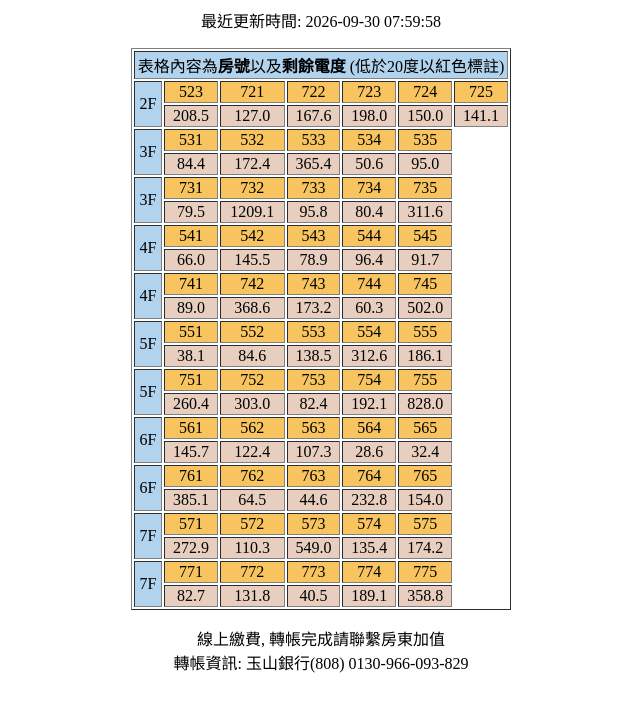
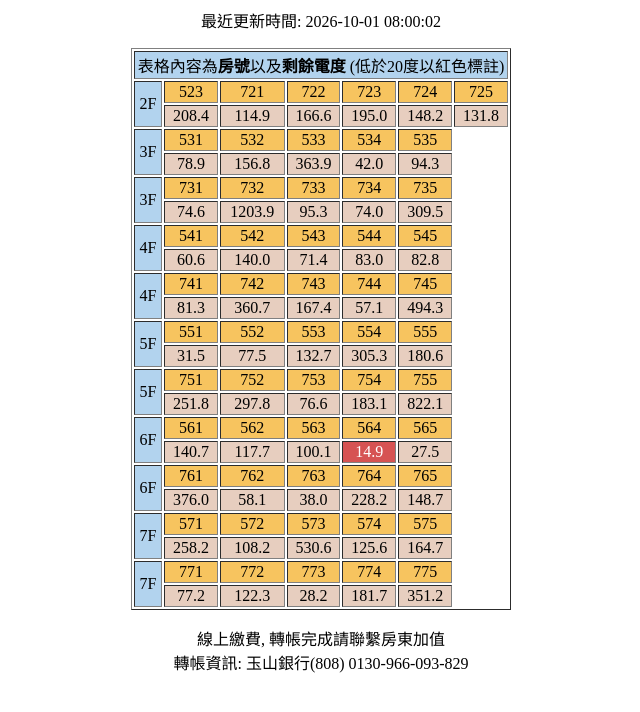
Before and after one commit to goodjiahub/power, a plain HTML site: page index.html in a window 1280 px wide. Shown: the whole page, without its empty margins (319-959 px from the left). Drawn offline with Linux system fonts and the light colour scheme.

Commit message:
Automated commit on 2026-10-01 08:00:19

```diff
--- a/index.html
+++ b/index.html
@@ -12,7 +12,7 @@
   }
   </style>
 <body>
-            <center><p>最近更新時間: 2026-09-30 07:59:58
+            <center><p>最近更新時間: 2026-10-01 08:00:02
 </p></center>
 
 <div style="overflow: auto;">
@@ -28,12 +28,12 @@
                 <td style="background-color:#F7C45F;"><center>725</center></td>
             </tr>
             <tr>
-                <td class="powerdata"><center>208.5</center></td>
-                <td class="powerdata"><center>127.0</center></td>
-                <td class="powerdata"><center>167.6</center></td>
-                <td class="powerdata"><center>198.0</center></td>
-                <td class="powerdata"><center>150.0</center></td>
-                <td class="powerdata"><center>141.1</center></td>
+                <td class="powerdata"><center>208.4</center></td>
+                <td class="powerdata"><center>114.9</center></td>
+                <td class="powerdata"><center>166.6</center></td>
+                <td class="powerdata"><center>195.0</center></td>
+                <td class="powerdata"><center>148.2</center></td>
+                <td class="powerdata"><center>131.8</center></td>
             </tr>
             <tr>
                 <td style="background-color:#B2D3EE;" rowspan="2" ><center>3F</center></td>
@@ -44,11 +44,11 @@
                 <td style="background-color:#F7C45F;"><center>535</center></td>
             </tr>
             <tr>
-                <td class="powerdata"><center>84.4</center></td>
-                <td class="powerdata"><center>172.4</center></td>
-                <td class="powerdata"><center>365.4</center></td>
-                <td class="powerdata"><center>50.6</center></td>
-                <td class="powerdata"><center>95.0</center></td>
+                <td class="powerdata"><center>78.9</center></td>
+                <td class="powerdata"><center>156.8</center></td>
+                <td class="powerdata"><center>363.9</center></td>
+                <td class="powerdata"><center>42.0</center></td>
+                <td class="powerdata"><center>94.3</center></td>
             </tr>
             <tr>
                 <td style="background-color:#B2D3EE;" rowspan="2" ><center>3F</center></td>
@@ -59,11 +59,11 @@
                 <td style="background-color:#F7C45F;"><center>735</center></td>
             </tr>
             <tr>
-                <td class="powerdata"><center>79.5</center></td>
-                <td class="powerdata"><center>1209.1</center></td>
-                <td class="powerdata"><center>95.8</center></td>
-                <td class="powerdata"><center>80.4</center></td>
-                <td class="powerdata"><center>311.6</center></td>
+                <td class="powerdata"><center>74.6</center></td>
+                <td class="powerdata"><center>1203.9</center></td>
+                <td class="powerdata"><center>95.3</center></td>
+                <td class="powerdata"><center>74.0</center></td>
+                <td class="powerdata"><center>309.5</center></td>
             </tr>
             <tr>
                 <td style="background-color:#B2D3EE;" rowspan="2" ><center>4F</center></td>
@@ -74,11 +74,11 @@
                 <td style="background-color:#F7C45F;"><center>545</center></td>
             </tr>
             <tr>
-                <td class="powerdata"><center>66.0</center></td>
-                <td class="powerdata"><center>145.5</center></td>
-                <td class="powerdata"><center>78.9</center></td>
-                <td class="powerdata"><center>96.4</center></td>
-                <td class="powerdata"><center>91.7</center></td>
+                <td class="powerdata"><center>60.6</center></td>
+                <td class="powerdata"><center>140.0</center></td>
+                <td class="powerdata"><center>71.4</center></td>
+                <td class="powerdata"><center>83.0</center></td>
+                <td class="powerdata"><center>82.8</center></td>
             </tr>
             <tr>
                 <td style="background-color:#B2D3EE;" rowspan="2" ><center>4F</center></td>
@@ -89,11 +89,11 @@
                 <td style="background-color:#F7C45F;"><center>745</center></td>
             </tr>
             <tr>
-                <td class="powerdata"><center>89.0</center></td>
-                <td class="powerdata"><center>368.6</center></td>
-                <td class="powerdata"><center>173.2</center></td>
-                <td class="powerdata"><center>60.3</center></td>
-                <td class="powerdata"><center>502.0</center></td>
+                <td class="powerdata"><center>81.3</center></td>
+                <td class="powerdata"><center>360.7</center></td>
+                <td class="powerdata"><center>167.4</center></td>
+                <td class="powerdata"><center>57.1</center></td>
+                <td class="powerdata"><center>494.3</center></td>
             </tr>
             <tr>
                 <td style="background-color:#B2D3EE;" rowspan="2" ><center>5F</center></td>
@@ -104,11 +104,11 @@
                 <td style="background-color:#F7C45F;"><center>555</center></td>
             </tr>
             <tr>
-                <td class="powerdata"><center>38.1</center></td>
-                <td class="powerdata"><center>84.6</center></td>
-                <td class="powerdata"><center>138.5</center></td>
-                <td class="powerdata"><center>312.6</center></td>
-                <td class="powerdata"><center>186.1</center></td>
+                <td class="powerdata"><center>31.5</center></td>
+                <td class="powerdata"><center>77.5</center></td>
+                <td class="powerdata"><center>132.7</center></td>
+                <td class="powerdata"><center>305.3</center></td>
+                <td class="powerdata"><center>180.6</center></td>
             </tr>
             <tr>
                 <td style="background-color:#B2D3EE;" rowspan="2" ><center>5F</center></td>
@@ -119,11 +119,11 @@
                 <td style="background-color:#F7C45F;"><center>755</center></td>
             </tr>
             <tr>
-                <td class="powerdata"><center>260.4</center></td>
-                <td class="powerdata"><center>303.0</center></td>
-                <td class="powerdata"><center>82.4</center></td>
-                <td class="powerdata"><center>192.1</center></td>
-                <td class="powerdata"><center>828.0</center></td>
+                <td class="powerdata"><center>251.8</center></td>
+                <td class="powerdata"><center>297.8</center></td>
+                <td class="powerdata"><center>76.6</center></td>
+                <td class="powerdata"><center>183.1</center></td>
+                <td class="powerdata"><center>822.1</center></td>
             </tr>
             <tr>
                 <td style="background-color:#B2D3EE;" rowspan="2" ><center>6F</center></td>
@@ -134,11 +134,11 @@
                 <td style="background-color:#F7C45F;"><center>565</center></td>
             </tr>
             <tr>
-                <td class="powerdata"><center>145.7</center></td>
-                <td class="powerdata"><center>122.4</center></td>
-                <td class="powerdata"><center>107.3</center></td>
-                <td class="powerdata"><center>28.6</center></td>
-                <td class="powerdata"><center>32.4</center></td>
+                <td class="powerdata"><center>140.7</center></td>
+                <td class="powerdata"><center>117.7</center></td>
+                <td class="powerdata"><center>100.1</center></td>
+                <td style="background-color:#D65353; color:white;"><center>14.9</center></td>
+                <td class="powerdata"><center>27.5</center></td>
             </tr>
             <tr>
                 <td style="background-color:#B2D3EE;" rowspan="2" ><center>6F</center></td>
@@ -149,11 +149,11 @@
                 <td style="background-color:#F7C45F;"><center>765</center></td>
             </tr>
             <tr>
-                <td class="powerdata"><center>385.1</center></td>
-                <td class="powerdata"><center>64.5</center></td>
-                <td class="powerdata"><center>44.6</center></td>
-                <td class="powerdata"><center>232.8</center></td>
-                <td class="powerdata"><center>154.0</center></td>
+                <td class="powerdata"><center>376.0</center></td>
+                <td class="powerdata"><center>58.1</center></td>
+                <td class="powerdata"><center>38.0</center></td>
+                <td class="powerdata"><center>228.2</center></td>
+                <td class="powerdata"><center>148.7</center></td>
             </tr>
             <tr>
                 <td style="background-color:#B2D3EE;" rowspan="2" ><center>7F</center></td>
@@ -164,11 +164,11 @@
                 <td style="background-color:#F7C45F;"><center>575</center></td>
             </tr>
             <tr>
-                <td class="powerdata"><center>272.9</center></td>
-                <td class="powerdata"><center>110.3</center></td>
-                <td class="powerdata"><center>549.0</center></td>
-                <td class="powerdata"><center>135.4</center></td>
-                <td class="powerdata"><center>174.2</center></td>
+                <td class="powerdata"><center>258.2</center></td>
+                <td class="powerdata"><center>108.2</center></td>
+                <td class="powerdata"><center>530.6</center></td>
+                <td class="powerdata"><center>125.6</center></td>
+                <td class="powerdata"><center>164.7</center></td>
             </tr>
             <tr>
                 <td style="background-color:#B2D3EE;" rowspan="2" ><center>7F</center></td>
@@ -179,11 +179,11 @@
                 <td style="background-color:#F7C45F;"><center>775</center></td>
             </tr>
             <tr>
-                <td class="powerdata"><center>82.7</center></td>
-                <td class="powerdata"><center>131.8</center></td>
-                <td class="powerdata"><center>40.5</center></td>
-                <td class="powerdata"><center>189.1</center></td>
-                <td class="powerdata"><center>358.8</center></td>
+                <td class="powerdata"><center>77.2</center></td>
+                <td class="powerdata"><center>122.3</center></td>
+                <td class="powerdata"><center>28.2</center></td>
+                <td class="powerdata"><center>181.7</center></td>
+                <td class="powerdata"><center>351.2</center></td>
             </tr>
         </table>
         </div>
```
